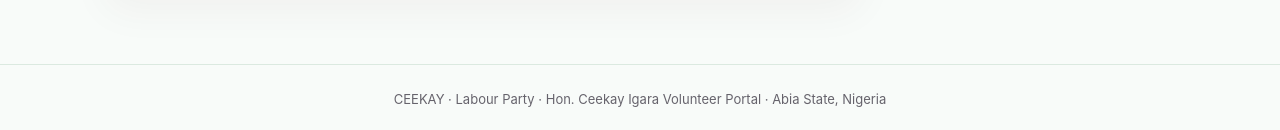
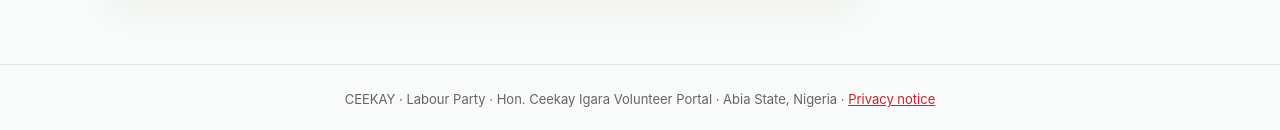
Before and after one commit to smartx-web/ceekay, a website: page web/index.html in a window 1280 px wide. Shown: the part 1203-1333 px from the top of the page. Drawn offline with Linux system fonts and the light colour scheme; no server answers.

Commit message:
Add volunteer privacy contact and explicit privacy notice link

```diff
--- a/web/index.html
+++ b/web/index.html
@@ -17,9 +17,9 @@
 <section aria-label="Polling unit directory"><div class="section-heading"><span class="step">01</span><h2>Your location</h2></div><p class="intro">Choose your LGA, ward and polling unit. Use the <a href="https://cvr.inecnigeria.org/pu" target="_blank" rel="noopener noreferrer">INEC Polling Unit Locator ↗</a> to confirm your polling unit. The <a href="https://cvr.inecnigeria.org/locator/index" target="_blank" rel="noopener noreferrer">CVR Centre Locator ↗</a> is for voter-registration centres, not polling units. This portal directory is an independent snapshot, not a live INEC feed.</p><div class="fields"><label class="field">Local Government Area *<select id="lga" form="f" required aria-label="Local Government Area"><option value="">Loading LGAs…</option></select></label><label class="field">Ward *<select id="ward" form="f" required disabled aria-label="Ward"><option value="">Choose LGA first</option></select></label><label class="field full">Polling Unit *<select id="pu" form="f" required disabled aria-label="Polling Unit"><option value="">Choose ward first</option></select></label></div><p id="directory-status" class="small" role="status"></p><p class="small">Cannot find your ward or polling unit? <a href="https://cvr.inecnigeria.org/pu" target="_blank" rel="noopener noreferrer">Find or verify your polling unit with INEC ↗</a>. Please do not select an incorrect unit to proceed.</p></section>
 <form id="f" hidden><hr class="divider"><div class="section-heading"><span class="step">02</span><h2>Personal information</h2></div><div class="fields"><label class="field">Full name *<input name="full_name" autocomplete="name" maxlength="120" minlength="3" required placeholder="Enter your full name"></label><label class="field">Phone number *<input name="phone" type="tel" autocomplete="tel" inputmode="tel" pattern="\+?[0-9]{10,15}" title="Enter 10–15 digits, optionally starting with +" required placeholder="e.g. 08012345678"></label><label class="field">Email (optional)<input name="email" type="email" autocomplete="email" maxlength="254" placeholder="you@example.com"></label><label class="field">Community (optional)<input name="community" maxlength="120" placeholder="Your community"></label></div>
 <hr class="divider"><div class="section-heading"><span class="step">03</span><h2>Availability & experience</h2></div><label class="check"><input type="checkbox" name="over_18" required><span><strong>I am 18 years or older *</strong></span></label><label class="check"><input type="checkbox" name="election_day_available" required><span>Available on election day *</span></label><label class="check"><input type="checkbox" name="training_available" required><span>Available for volunteer training *</span></label><label class="check"><input type="checkbox" name="previous_experience"><span>I have previous polling agent experience</span></label><label class="check"><input type="checkbox" name="smartphone_access"><span>I have access to a smartphone with internet</span></label><label class="field">Preferred contact method<select name="contact_method"><option>WhatsApp</option><option>SMS</option><option>Call</option></select></label>
-<hr class="divider"><div class="section-heading"><span class="step">04</span><h2>Review & submit</h2></div><label class="check"><input type="checkbox" name="consent" required><span>I consent to authorized volunteer coordinators using my submitted information to contact me and coordinate volunteer activities. *</span></label><p class="small">Your information is submitted to the CEEKAY volunteer coordination system. Do not submit sensitive identity numbers or passwords.</p><button id="submit" class="submit" type="submit">Submit volunteer application →</button><p id="message" class="message" role="status" aria-live="polite"></p></form>
+<hr class="divider"><div class="section-heading"><span class="step">04</span><h2>Review & submit</h2></div><label class="check"><input type="checkbox" name="consent" required><span>I consent to authorized CEEKAY volunteer coordinators processing my contact details, polling-unit selection and availability to review my application and coordinate volunteer activities. I have read the <a href="/privacy" target="_blank" rel="noopener noreferrer">privacy notice</a>. *</span></label><p class="small">Your information is submitted to the CEEKAY volunteer coordination system. For questions about your data or to request correction or deletion, email <a href="mailto:michaeltaylor1239199@gmail.com">michaeltaylor1239199@gmail.com</a>. Do not submit sensitive identity numbers or passwords.</p><button id="submit" class="submit" type="submit">Submit volunteer application →</button><p id="message" class="message" role="status" aria-live="polite"></p></form>
 <section id="success" class="success-panel" hidden tabindex="-1" aria-live="polite"><h2>Application received</h2><p>Thank you. Your volunteer expression of interest has been recorded. Please save your reference number.</p><p id="reference" class="reference"></p><p class="small">This is not an accreditation or appointment confirmation. Organizers may contact you using the details provided.</p><button class="submit" type="button" id="another">Submit another application</button></section>
-</div><aside class="sidebar"><div class="aside-card"><h3>How it works</h3><ul><li>Select your local government, ward and polling unit.</li><li>Provide contact details and availability.</li><li>Submit your interest and keep your reference.</li><li>Wait for any follow-up from authorized organizers.</li></ul></div><div class="aside-card"><h3>Before you submit</h3><p>Confirm your polling unit with INEC. This portal is for volunteer interest only and does not issue official election credentials. The CVR centre locator is a separate service for voter-registration centres.</p><p><a href="https://cvr.inecnigeria.org/pu" target="_blank" rel="noopener noreferrer">Check the INEC locator ↗</a></p></div></aside></main><footer class="footer">CEEKAY · Labour Party · Hon. Ceekay Igara Volunteer Portal · Abia State, Nigeria</footer>
+</div><aside class="sidebar"><div class="aside-card"><h3>How it works</h3><ul><li>Select your local government, ward and polling unit.</li><li>Provide contact details and availability.</li><li>Submit your interest and keep your reference.</li><li>Wait for any follow-up from authorized organizers.</li></ul></div><div class="aside-card"><h3>Before you submit</h3><p>Confirm your polling unit with INEC. This portal is for volunteer interest only and does not issue official election credentials. The CVR centre locator is a separate service for voter-registration centres.</p><p><a href="https://cvr.inecnigeria.org/pu" target="_blank" rel="noopener noreferrer">Check the INEC locator ↗</a></p></div></aside></main><footer class="footer">CEEKAY · Labour Party · Hon. Ceekay Igara Volunteer Portal · Abia State, Nigeria · <a href="/privacy">Privacy notice</a></footer>
 <script>
 const f=document.querySelector('#f'),lga=document.querySelector('#lga'),ward=document.querySelector('#ward'),pu=document.querySelector('#pu'),msg=document.querySelector('#message'),availability=document.querySelector('#availability'),dirStatus=document.querySelector('#directory-status'),submit=document.querySelector('#submit');
 let lgaVersion=0,wardVersion=0;
```
